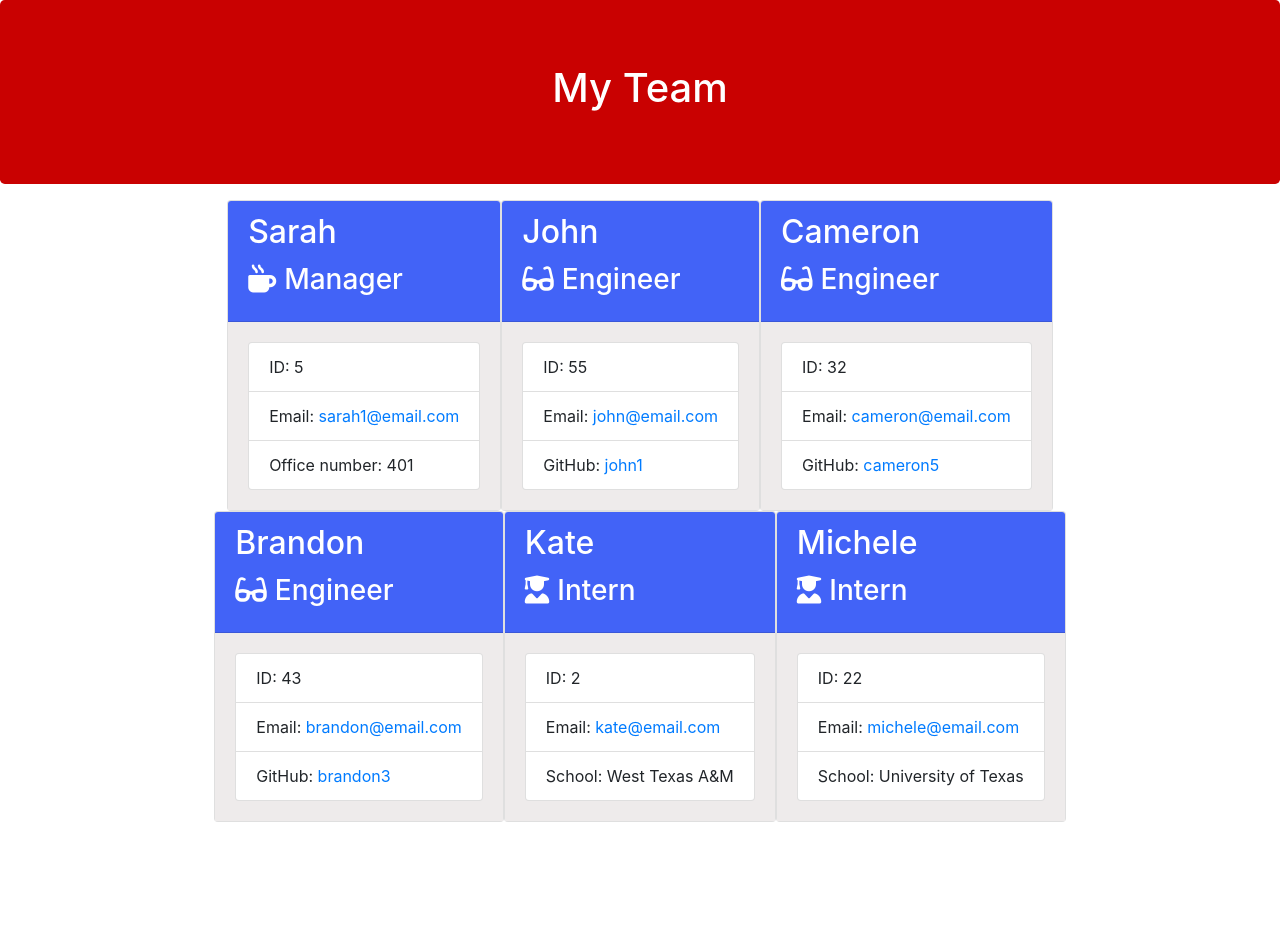
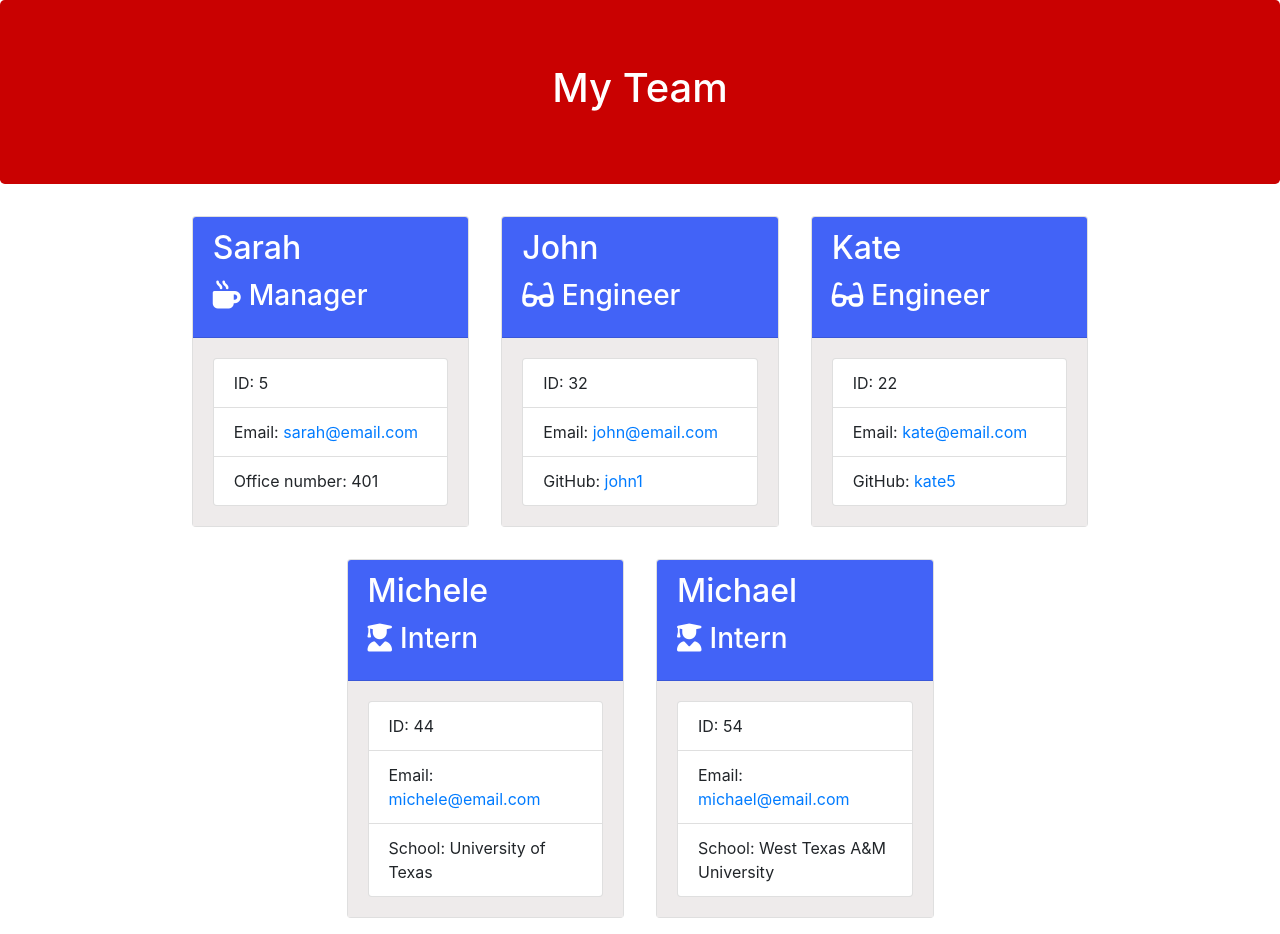
Before and after one commit to Vincent-Diaz/Template-Engine, a website: page Develop/output/team.html in a window 1280 px wide. Before the commit the page ends 822 px from the top, so only its background shows below. Drawn offline with nearby package versions, Linux system fonts and the light colour scheme.

Commit message:
example generated html through program

```diff
--- a/Develop/output/team.html
+++ b/Develop/output/team.html
@@ -23,7 +23,7 @@
     <div class="container">
         <div class="row">
             <div class="team-area col-12 d-flex justify-content-center">
-                <div class="card employee-card">
+                <div class="card employee-card col-3 m-3 p-0">
     <div class="card-header">
         <h2 class="card-title">Sarah</h2>
         <h3 class="card-title"><i class="fas fa-mug-hot mr-2"></i>Manager</h3>
@@ -31,73 +31,60 @@
     <div class="card-body">
         <ul class="list-group">
             <li class="list-group-item">ID: 5</li>
-            <li class="list-group-item">Email: <a href="mailto:sarah1@email.com">sarah1@email.com</a></li>
+            <li class="list-group-item">Email: <a href="mailto:sarah@email.com">sarah@email.com</a></li>
             <li class="list-group-item">Office number: 401</li>
         </ul>
     </div>
 </div>
-<div class="card employee-card">
+<div class="card employee-card col-3 m-3 p-0">
     <div class="card-header">
         <h2 class="card-title">John</h2>
         <h3 class="card-title"><i class="fas fa-glasses mr-2"></i>Engineer</h3>
     </div>
     <div class="card-body">
         <ul class="list-group">
-            <li class="list-group-item">ID: 55</li>
+            <li class="list-group-item">ID: 32</li>
             <li class="list-group-item">Email: <a href="mailto:john@email.com">john@email.com</a></li>
             <li class="list-group-item">GitHub: <a href="https://github.com/john1" target="_blank" rel="noopener noreferrer">john1</a></li>
         </ul>
     </div>
 </div>
-<div class="card employee-card">
+<div class="card employee-card col-3 m-3 p-0">
     <div class="card-header">
-        <h2 class="card-title">Cameron</h2>
+        <h2 class="card-title">Kate</h2>
         <h3 class="card-title"><i class="fas fa-glasses mr-2"></i>Engineer</h3>
     </div>
     <div class="card-body">
         <ul class="list-group">
-            <li class="list-group-item">ID: 32</li>
-            <li class="list-group-item">Email: <a href="mailto:cameron@email.com">cameron@email.com</a></li>
-            <li class="list-group-item">GitHub: <a href="https://github.com/cameron5" target="_blank" rel="noopener noreferrer">cameron5</a></li>
+            <li class="list-group-item">ID: 22</li>
+            <li class="list-group-item">Email: <a href="mailto:kate@email.com">kate@email.com</a></li>
+            <li class="list-group-item">GitHub: <a href="https://github.com/kate5" target="_blank" rel="noopener noreferrer">kate5</a></li>
         </ul>
     </div>
 </div>
-<div class="card employee-card">
-    <div class="card-header">
-        <h2 class="card-title">Brandon</h2>
-        <h3 class="card-title"><i class="fas fa-glasses mr-2"></i>Engineer</h3>
-    </div>
-    <div class="card-body">
-        <ul class="list-group">
-            <li class="list-group-item">ID: 43</li>
-            <li class="list-group-item">Email: <a href="mailto:brandon@email.com">brandon@email.com</a></li>
-            <li class="list-group-item">GitHub: <a href="https://github.com/brandon3" target="_blank" rel="noopener noreferrer">brandon3</a></li>
-        </ul>
-    </div>
-</div>
-<div class="card employee-card">
-    <div class="card-header">
-        <h2 class="card-title">Kate</h2>
-        <h3 class="card-title"><i class="fas fa-user-graduate mr-2"></i>Intern</h3>
-    </div>
-    <div class="card-body">
-        <ul class="list-group">
-            <li class="list-group-item">ID: 2</li>
-            <li class="list-group-item">Email: <a href="mailto:kate@email.com">kate@email.com</a></li>
-            <li class="list-group-item">School: West Texas A&M</li>
-        </ul>
-    </div>
-</div>
-<div class="card employee-card">
+<div class="card employee-card col-3 m-3 p-0">
     <div class="card-header">
         <h2 class="card-title">Michele</h2>
         <h3 class="card-title"><i class="fas fa-user-graduate mr-2"></i>Intern</h3>
     </div>
     <div class="card-body">
         <ul class="list-group">
-            <li class="list-group-item">ID: 22</li>
+            <li class="list-group-item">ID: 44</li>
             <li class="list-group-item">Email: <a href="mailto:michele@email.com">michele@email.com</a></li>
             <li class="list-group-item">School: University of Texas</li>
+        </ul>
+    </div>
+</div>
+<div class="card employee-card col-3 m-3 p-0">
+    <div class="card-header">
+        <h2 class="card-title">Michael</h2>
+        <h3 class="card-title"><i class="fas fa-user-graduate mr-2"></i>Intern</h3>
+    </div>
+    <div class="card-body">
+        <ul class="list-group">
+            <li class="list-group-item">ID: 54</li>
+            <li class="list-group-item">Email: <a href="mailto:michael@email.com">michael@email.com</a></li>
+            <li class="list-group-item">School: West Texas A&M University</li>
         </ul>
     </div>
 </div>
```
